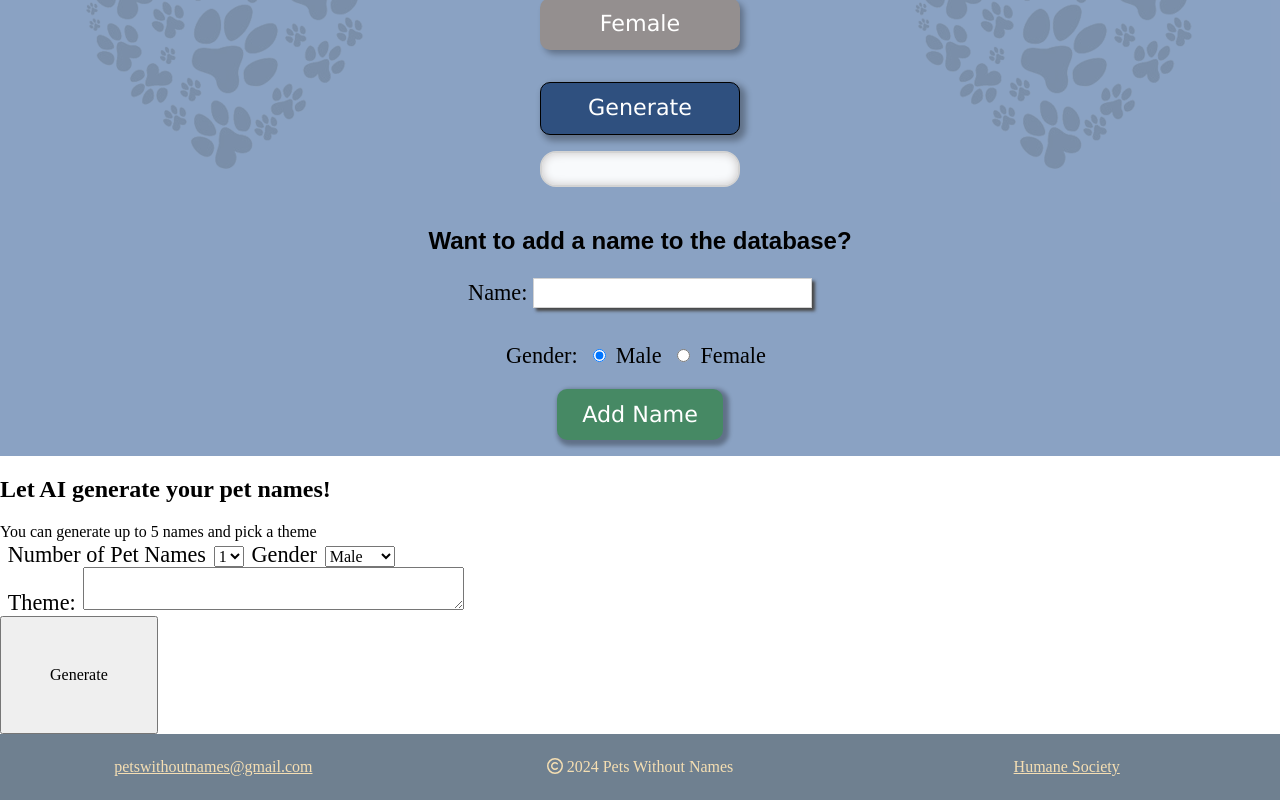
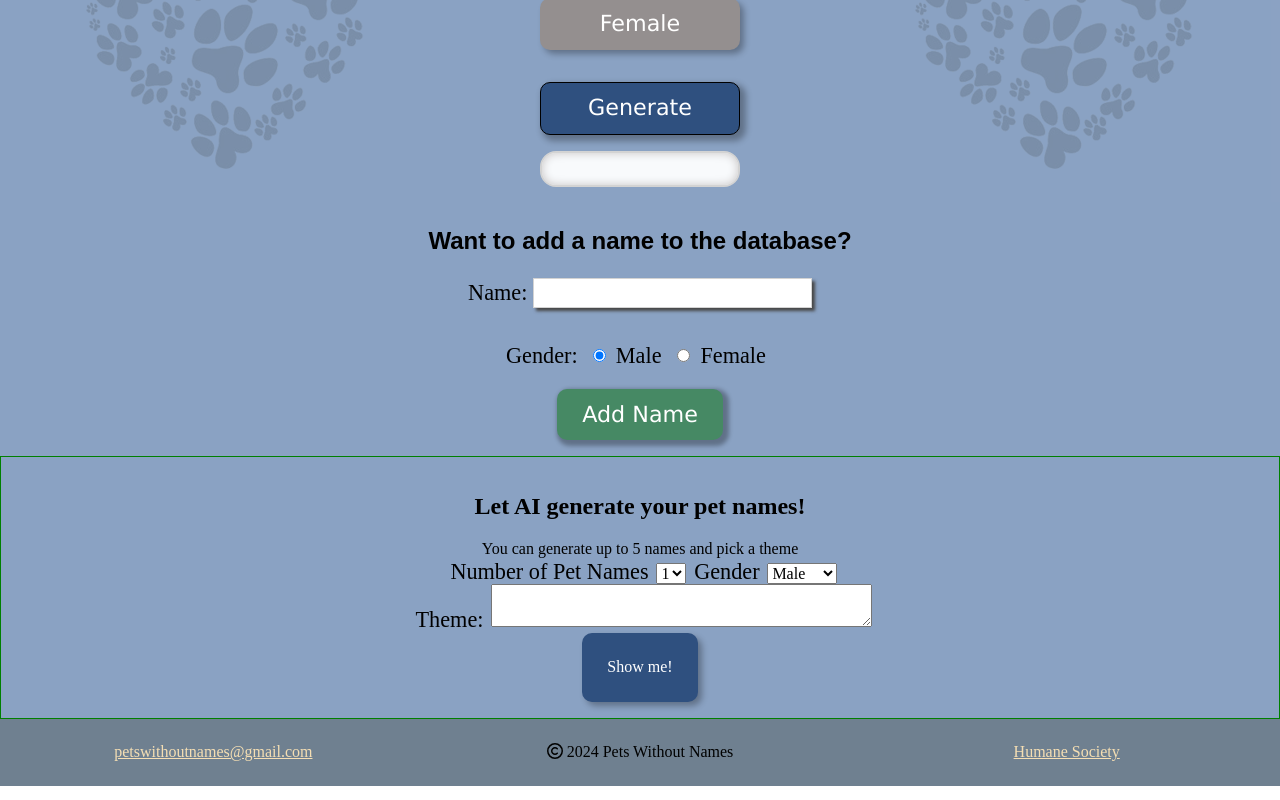
Before and after one commit to Pets-without-names/Jax-Pet-Names, a React (Create React App) app in the folder client/: page / in a window 1280 px wide. Shown: the part 307-1107 px from the top of the page. Built offline with nearby package versions, Linux system fonts and the light colour scheme; no server answers; a web font is replaced by a local one.

Commit message:
added css styling

```diff
--- a/client/src/components/openai.js
+++ b/client/src/components/openai.js
@@ -78,7 +78,7 @@ function OpenaiComponent() {
           ></textarea>
         </div>
         <div className='button'>
-          <button onClick={handleClick}>Generate</button>
+          <button onClick={handleClick}>Show me!</button>
         </div>
         <div className='results-container'></div>
       </div>
--- a/client/src/styles/openai.css
+++ b/client/src/styles/openai.css
@@ -1,3 +1,38 @@
+.openai-container {
+  background-color: var(--header-background);
+  border: 1px solid green;
+  padding: 1em;
+}
+.openai-card {
+  display: -webkit-box;
+  display: -ms-flexbox;
+  display: -webkit-box;
+  display: flex;
+  -webkit-box-orient: vertical;
+  -webkit-box-direction: normal;
+  -ms-flex-direction: column;
+  flex-direction: column;
+  -webkit-box-align: center;
+  -ms-flex-align: center;
+  align-items: center;
+}
+
+h2,
+p {
+  text-align: center;
+  color: var(--main-text-color);
+}
+
 button {
-  padding: 3em;
+  background-color: var(--generate-btn-color);
+  color: white;
+  /* width: 50%; */
+  border: none;
+  -webkit-box-shadow: 4px 4px 6px rgba(0, 0, 0, 0.3);
+  box-shadow: 4px 4px 6px rgba(0, 0, 0, 0.3);
+  border-radius: 10px;
+  max-width: 200px;
+  padding: 2vw;
+  font-family: Geneva, Times, sans-serif;
+  font-size: calc(14px + 0.8vw);
 }
```
